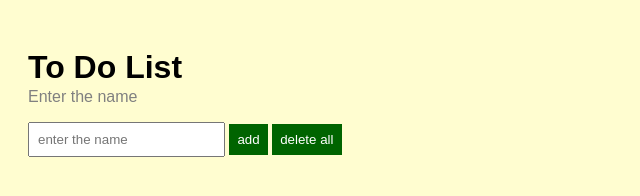
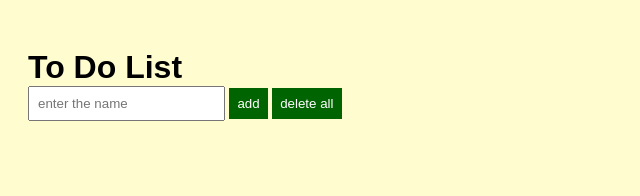
Before and after one commit to sheikh-zohaib/Todo-list, a plain HTML site: page index.html in a window 1280 px wide. Shown: the whole page, without its empty margins (0-640 px from the left). Drawn offline with Linux system fonts and the light colour scheme; no server answers.

Commit message:
Update index.html

```diff
--- a/index.html
+++ b/index.html
@@ -9,7 +9,7 @@
 <body>
 
     <h1>To Do List</h1>
-    <p>Enter the name</p>
+
 
     <input type="text" id="todo-inp" placeholder="enter the name">
     <button id="addBtn" onclick="addTodo()">add</button>
```
